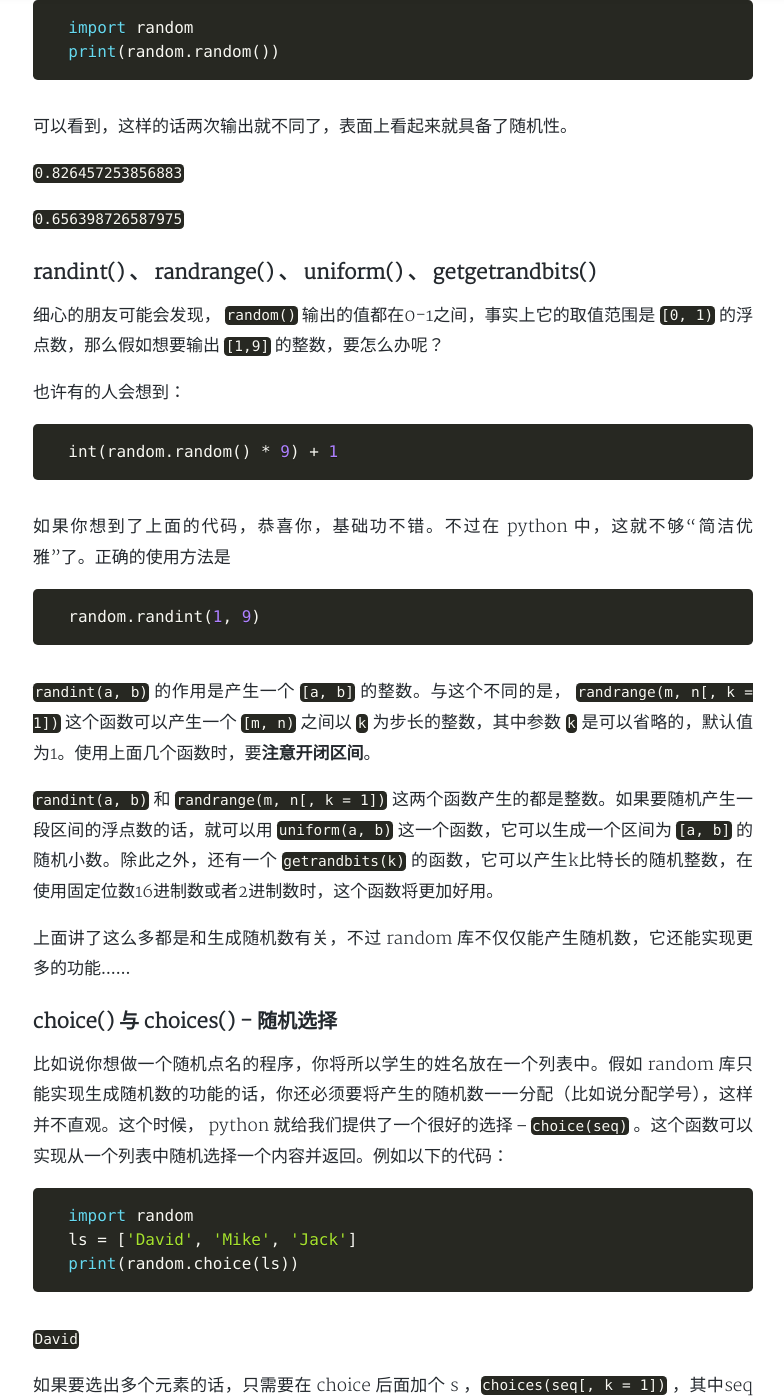
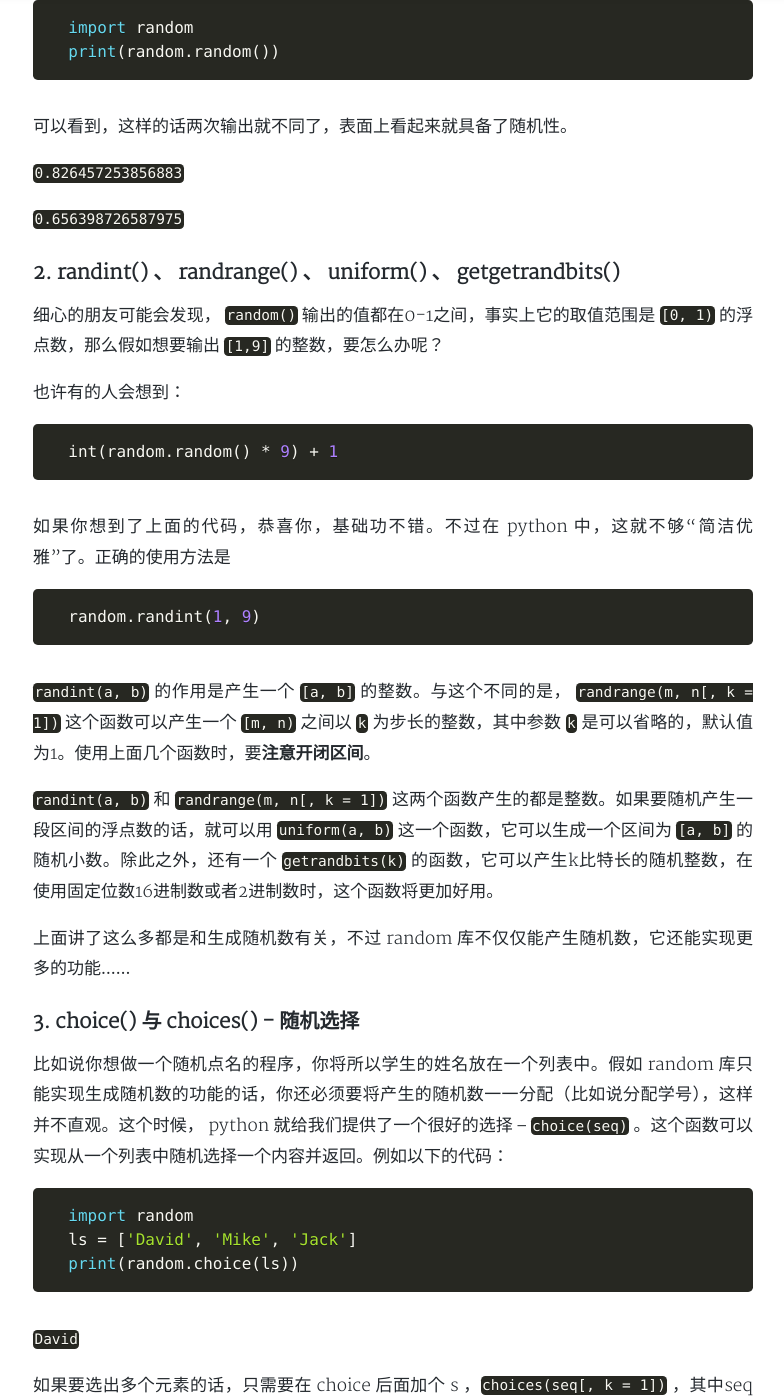
Before and after one commit to cometeme/cometeme.github.io, a Jekyll site: the page built from _posts/2018-08-03-random库.md, in a window 1280 px wide and 1400 px high, scrolled down 1317 px. Shown: the whole window, without its empty margins (247-1031 px from the left). Built offline with Jekyll 4.4.1, drawn with Linux system fonts in a browser that asks for light colours; nearby versions of some CDN libraries; a style sheet for code colours, icons or effects is not loaded; some of the changed text lies outside the part shown.

Commit message:
Update 2018-08-03-random库.md

```diff
--- a/_posts/2018-08-03-random库.md
+++ b/_posts/2018-08-03-random库.md
@@ -39,7 +39,7 @@
 
 `0.656398726587975`
 
-### randint() 、 randrange() 、 uniform() 、 getgetrandbits()
+### 2. randint() 、 randrange() 、 uniform() 、 getgetrandbits()
 
 细心的朋友可能会发现， `random()` 输出的值都在0-1之间，事实上它的取值范围是 `[0, 1)` 的浮点数，那么假如想要输出 `[1,9]` 的整数，要怎么办呢？
 
@@ -61,7 +61,7 @@
 
 上面讲了这么多都是和生成随机数有关，不过 random 库不仅仅能产生随机数，它还能实现更多的功能……
 
-### choice() 与 choices() - 随机选择
+### 3. choice() 与 choices() - 随机选择
 
 比如说你想做一个随机点名的程序，你将所以学生的姓名放在一个列表中。假如 random 库只能实现生成随机数的功能的话，你还必须要将产生的随机数一一分配（比如说分配学号），这样并不直观。这个时候， python 就给我们提供了一个很好的选择 -- `choice(seq)` 。这个函数可以实现从一个列表中随机选择一个内容并返回。例如以下的代码：
 
```
Also changed, not shown: other parts of _posts/2018-08-03-random库.md (+1 -1 lines).
